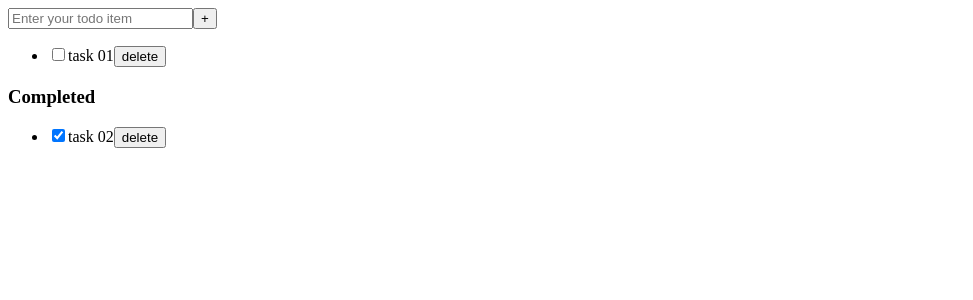
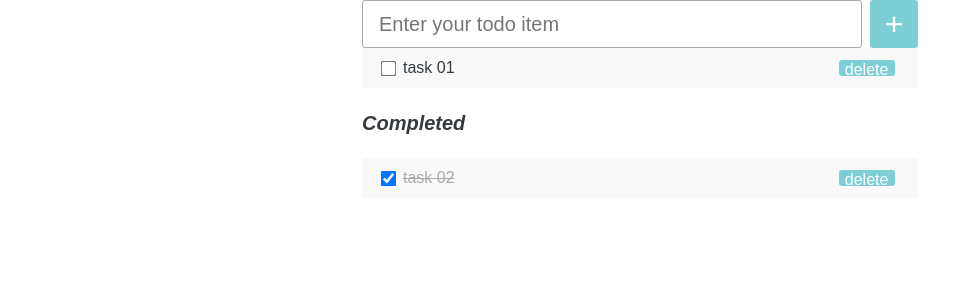
Before and after one commit to tw-graduate-program/react, a React (Create React App) app: page / in a window 1280 px wide. Shown: the top 300 px of the page, without its empty margins (0-973 px from the left). Built offline with nearby package versions, Linux system fonts and the light colour scheme; data requests are answered from the project's data file.

Commit message:
feat: add style sheet

```diff
--- a/src/App.js
+++ b/src/App.js
@@ -3,6 +3,7 @@ import {CompletedList} from "./components/CompletedList";
 import {TodoList} from "./components/TodoList";
 import TaskProvider from "./store/TaskProvider";
 import {AddTodo} from "./components/AddTodo";
+import './styles/todo-lists.scss';
 
 function App() {
   return (
--- /dev/null
+++ b/src/styles/todo-lists.scss
@@ -0,0 +1,166 @@
+@import 'variables';
+@import 'reboot';
+
+html,
+body {
+  height: 100%;
+}
+
+body {
+  height: 100%;
+  width: 100%;
+  display: flex;
+  justify-content: center;
+}
+
+main {
+  width: 1000px;
+  min-width: 800px;
+  height: 100%;
+  display: flex;
+  padding: $padding-base 2.5rem;
+  background-color: $white;
+  flex-direction: column;
+  gap: 1rem;
+}
+
+.todo-input {
+  width: 500px;
+  justify-content: center;
+  height: 3rem;
+  vertical-align: bottom;
+  border: 1px solid $gray;
+  border-radius: 3px;
+  padding-left: $padding-base;
+  font-size: 1.25rem;
+  flex: 1;
+
+  &:focus {
+    outline: 0;
+    border: 1px solid $primary-blue;
+  }
+}
+
+.add-btn {
+  width: 3rem;
+  height: 3rem;
+  margin-left: 0.5rem;
+  border: none;
+  border-radius: 0.2rem;
+  background-color: $primary-blue;
+  text-align: center;
+  color: white;
+  font-size: 2rem;
+
+  &:active {
+    background-color: $second-blue;
+  }
+}
+
+.todo-list {
+  &--inbox {
+    min-height: 140px;
+    overflow: scroll;
+  }
+
+  &--completed ul {
+    height: 140px;
+    overflow: scroll;
+  }
+
+  li {
+    display: flex;
+    align-items: center;
+    list-style: none;
+    height: 2.5rem;
+    line-height: 2.5rem;
+    background-color: $gray-light;
+    border-radius: 3px;
+    margin-bottom: 0.5rem;
+    padding: 0 1rem;
+    position: relative;
+
+    input[type='checkbox'] {
+      transform: scale(1.2);
+      margin-right: 0.5rem;
+
+      &:checked + label {
+        color: $gray;
+        text-decoration: line-through;
+      }
+    }
+
+    button {
+      width: 3.5rem;
+      height: 1rem;
+      margin-left: 24rem;
+      border: none;
+      border-radius: 0.2rem;
+      background-color: $primary-blue;
+      text-align: center;
+      color: white;
+      font-size: 1rem;
+
+      &:active {
+        background-color: $second-blue;
+      }
+    }
+  }
+}
+
+h3 {
+  text-align: left;
+  font-size: 1.25rem;
+  font-style: italic;
+}
+
+.completed-list {
+  &--inbox {
+    min-height: 140px;
+    overflow: scroll;
+  }
+
+  &--completed ul {
+    height: 140px;
+    overflow: scroll;
+  }
+
+  li {
+    display: flex;
+    align-items: center;
+    list-style: none;
+    height: 2.5rem;
+    line-height: 2.5rem;
+    background-color: $gray-light;
+    border-radius: 3px;
+    margin-bottom: 0.5rem;
+    padding: 0 1rem;
+    position: relative;
+
+    input[type='checkbox'] {
+      transform: scale(1.2);
+      margin-right: 0.5rem;
+
+      &:checked + label {
+        color: $gray;
+        text-decoration: line-through;
+      }
+    }
+
+    button {
+      width: 3.5rem;
+      height: 1rem;
+      margin-left: 24rem;
+      border: none;
+      border-radius: 0.2rem;
+      background-color: $primary-blue;
+      text-align: center;
+      color: white;
+      font-size: 1rem;
+
+      &:active {
+        background-color: $second-blue;
+      }
+    }
+  }
+}
```
